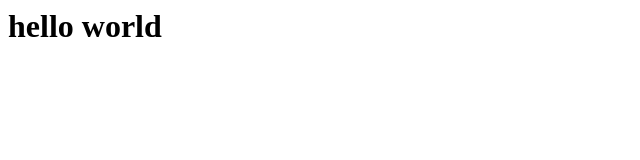
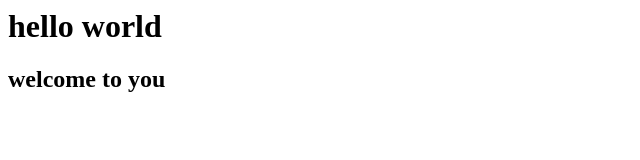
Before and after one commit to wentao8210/testgit, a plain HTML site: page index.html in a window 1280 px wide. Shown: the whole page, without its empty margins (0-640 px from the left). Drawn offline with Linux system fonts and the light colour scheme.

Commit message:
second commit

```diff
--- a/index.html
+++ b/index.html
@@ -1 +1,2 @@
 <h1>hello world</h>
+<h2>welcome to you</h>
```
Also changed, not shown: demo.txt (added).
